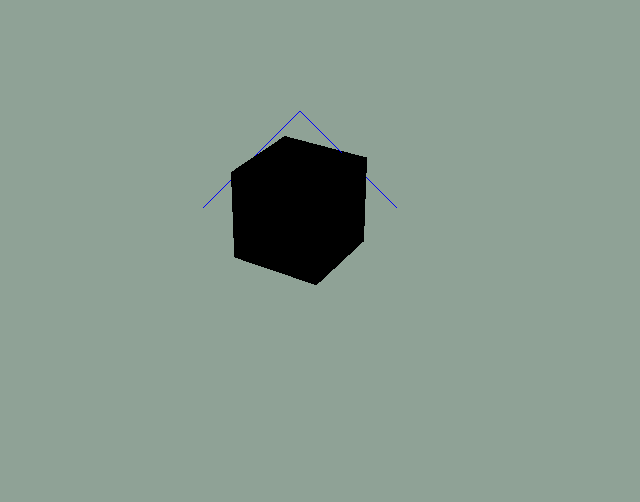
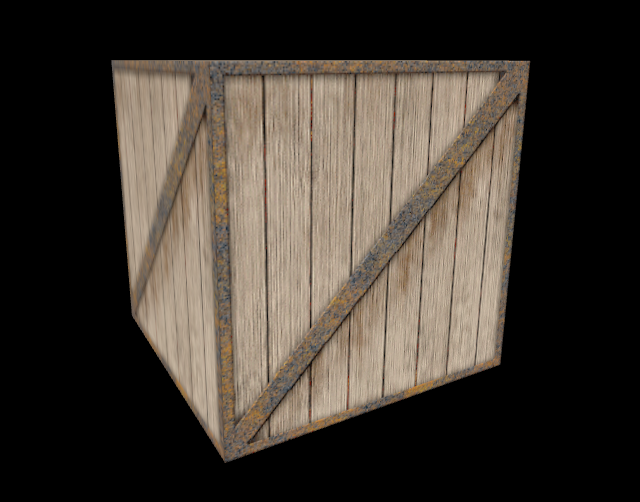
Before and after one commit to swordhell/learn_three.js, a plain HTML site: page ShowBoxTriangle/ShowBoxTriangle.html in a window 1280 px wide. Shown: the part 192-694 px from the top of the page, without its empty margins (340-980 px from the left). Drawn offline with nearby package versions, Linux system fonts and the light colour scheme; animation ran at ten frames a second.

Commit message:
显示box

```diff
--- a/ShowBoxTriangle/ShowBoxTriangle.html
+++ b/ShowBoxTriangle/ShowBoxTriangle.html
@@ -14,57 +14,58 @@
 <body>
   <script src="../js/three.js"></script>
   <script>
-    const renderer = new THREE.WebGLRenderer();
-    renderer.setSize(window.innerWidth, window.innerHeight);
-    document.body.appendChild(renderer.domElement);
 
-    const camera = new THREE.PerspectiveCamera(45, window.innerWidth / window.innerHeight, 1, 500);
-    camera.position.set(0, 0, 100);
-    camera.lookAt(0, 0, 0);
+    let camera, scene, renderer;
+    let mesh;
 
+    init();
+    animate();
 
-    const scene = new THREE.Scene();
-    scene.background = new THREE.Color(0x8fa296);
+    function init() {
 
-    {
+      camera = new THREE.PerspectiveCamera(70, window.innerWidth / window.innerHeight, 1, 1000);
+      camera.position.z = 400;
 
-      //create a blue LineBasicMaterial
-      const material = new THREE.LineBasicMaterial({ color: 0x0000ff });
-      const points = [];
-      points.push(new THREE.Vector3(- 10, 0, 0));
-      points.push(new THREE.Vector3(0, 10, 0));
-      points.push(new THREE.Vector3(10, 0, 0));
-      const geometry = new THREE.BufferGeometry().setFromPoints(points);
-      const line = new THREE.Line(geometry, material);
-      scene.add(line);
+      scene = new THREE.Scene();
+
+      const texture = new THREE.TextureLoader().load('./textures/crate.gif');
+
+      const geometry = new THREE.BoxGeometry(200, 200, 200);
+      const material = new THREE.MeshBasicMaterial({ map: texture });
+
+      mesh = new THREE.Mesh(geometry, material);
+      scene.add(mesh);
+
+      renderer = new THREE.WebGLRenderer({ antialias: true });
+      renderer.setPixelRatio(window.devicePixelRatio);
+      renderer.setSize(window.innerWidth, window.innerHeight);
+      document.body.appendChild(renderer.domElement);
+
+      //
+
+      window.addEventListener('resize', onWindowResize);
+
     }
 
-    let cube = null;
-    {
-      const size = 10;
-      var geometry = new THREE.BoxGeometry(size, size, size);
-      // for ( var i = 0; i < geometry.faces.length; i ++ ) {
-      //   geometry.faces[ i ].color.setHex( Math.random() * 0xffffff );
-      // }
-      var material = new THREE.MeshBasicMaterial({ color: 0xffffff, vertexColors: true });
-      geometry.colorsNeedUpdate = true;
-      cube = new THREE.Mesh(geometry, material);
-      scene.add(cube);
+    function onWindowResize() {
+
+      camera.aspect = window.innerWidth / window.innerHeight;
+      camera.updateProjectionMatrix();
+
+      renderer.setSize(window.innerWidth, window.innerHeight);
+
     }
-
 
     function animate() {
 
       requestAnimationFrame(animate);
 
-      cube.rotation.x += 0.01;
-      cube.rotation.y += 0.02;
+      mesh.rotation.x += 0.005;
+      mesh.rotation.y += 0.01;
 
       renderer.render(scene, camera);
 
     }
-    animate();
-
 
   </script>
 </body>
```
Also changed, not shown: ShowBoxTriangle/textures/crate.gif (added).
